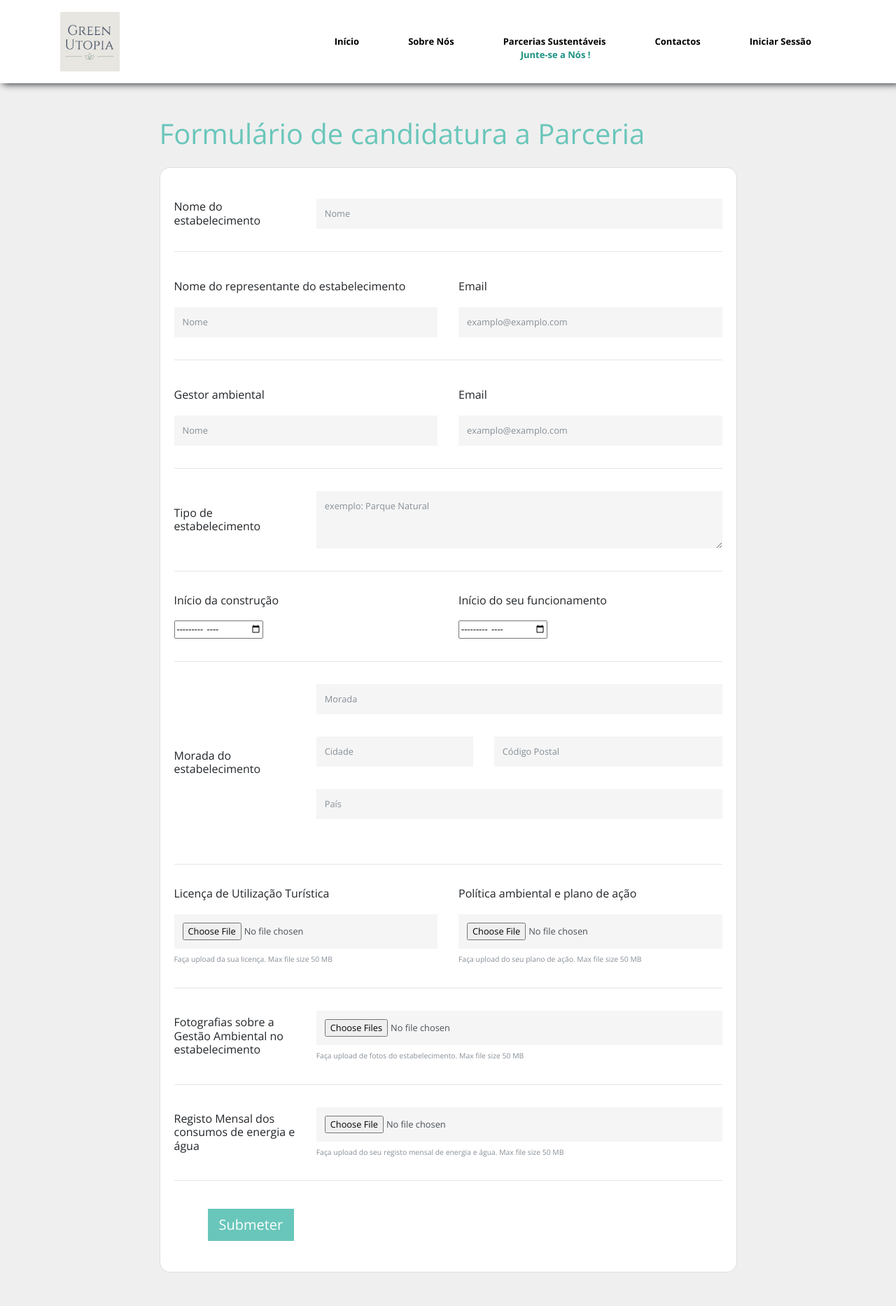
After one commit to EduardoFernandesUA/GreenUtopia, a Flask app: template templates/formulario_parcerias.html in a window 1280 px wide. The commit adds this page. Shown: the whole page at 70% size. Run offline with Flask 2, Linux system fonts and the light colour scheme; the template is opened without the code that fills it, so the values that code supplies are empty; data comes from the database, SQL or seed files in the repository; both versions use the stored data as it was after the commit; some libraries are stand-ins or nearby versions.

Commit message:
parcerias e formulario

```diff
--- a/greenUapp.py
+++ b/greenUapp.py
@@ -114,7 +114,13 @@ def logout():
 
 @app.route('/parceriasSustentaveis')
 def parceriasSust():
-	return render_template('parceriasSustentaveis.html', currentPage='parceriasSustentaveis')
+	return render_template('parceriasSustentaveis.html', currentPage='parceriasSustentaveis', user=getUser(request))
+
+@app.route('/formulario_parcerias')
+def formulario_parcerias():
+	if not authenticated(request):
+		return redirect("/iniciarSessao")
+	return render_template('formulario_parcerias.html', currentPage='formulario_parcerias', user=getUser(request))
 
 
 @app.route('/sobreNos')
--- /dev/null
+++ b/templates/formulario_parcerias.html
@@ -0,0 +1,284 @@
+{% extends "base.html" %}
+
+
+
+{% block content %}
+
+{% include 'nav.html'%}
+
+<head>
+<script type="text/javascript" src="jquery.js"></script>
+<script type="text/javascript" src="jquery.form.js"></script>
+<script>
+$(document).ready(function()
+{
+ $('form').ajaxForm(function()
+ {
+  alert("Uploaded SuccessFully");
+ });
+});
+
+function previewImages() {
+
+  var preview = document.querySelector('#preview');
+
+  if (this.files) {
+    [].forEach.call(this.files, readAndPreview);
+  }
+
+  function readAndPreview(file) {
+
+    // Make sure `file.name` matches our extensions criteria
+    if (!/\.(jpe?g|png|gif)$/i.test(file.name)) {
+      return alert(file.name + " is not an image");
+    } // else...
+
+    var reader = new FileReader();
+
+    reader.addEventListener("load", function() {
+      var image = new Image();
+      image.height = 100;
+      image.title  = file.name;
+      image.src    = this.result;
+      preview.appendChild(image);
+    });
+
+    reader.readAsDataURL(file);
+
+  }
+
+}
+
+document.querySelector('#file-input').addEventListener("change", previewImages);
+</script>
+</head>
+
+<section class="p-5 tm-container-outer tm-bg-gray">
+    <div class="container h-100">
+      <div class="row d-flex justify-content-center align-items-center h-100">
+        <div class="col-xl-9">
+
+          <h1 class="text-white mb-4"><font color="69c6ba">Formulário de candidatura a Parceria</font></h1>
+
+          <div class="card" style="border-radius: 15px;">
+            <div class="card-body">
+
+              <div class="row align-items-center pt-4 pb-3">
+                <div class="col-md-3 ps-5">
+
+                  <h6 class="mb-0">Nome do estabelecimento</h6>
+
+                </div>
+                <div class="col-md-9 pe-5">
+
+                  <input type="text" class="form-control form-control-lg" placeholder="Nome" />
+
+                </div>
+              </div>
+
+              <hr class="mx-n3">
+
+              <div class="row align-items-center pt-4 pb-3">
+                <div class="col-md-6 ps-5">
+
+                  <h6 class="mb-0">Nome do representante do estabelecimento</h6>
+                  <br>
+                  <input type="text" class="form-control form-control-lg" placeholder="Nome" />
+
+                </div>
+                <div class="col-md-6 pe-5">
+
+                    <h6 class="mb-0">Email</h6>
+                    <br>
+                    <input type="email" class="form-control form-control-lg" placeholder="examplo@examplo.com" />
+
+                  </div>
+              </div>
+
+              <hr class="mx-n3">
+
+              <div class="row align-items-center pt-4 pb-3">
+                <div class="col-md-6 ps-5">
+
+                  <h6 class="mb-0">Gestor ambiental</h6>
+                  <br>
+                  <input type="text" class="form-control form-control-lg" placeholder="Nome" />
+
+                </div>
+                <div class="col-md-6 pe-5">
+
+                    <h6 class="mb-0">Email</h6>
+                    <br>
+                    <input type="email" class="form-control form-control-lg" placeholder="examplo@examplo.com" />
+
+                  </div>
+              </div>
+
+              <hr class="mx-n3">
+
+              <div class="row align-items-center py-3">
+                <div class="col-md-3 ps-5">
+
+                  <h6 class="mb-0">Tipo de estabelecimento</h6>
+
+                </div>
+                <div class="col-md-9 pe-5">
+
+                  <textarea class="form-control" rows="3" placeholder="exemplo: Parque Natural"></textarea>
+
+                </div>
+              </div>
+
+              <hr class="mx-n3">
+
+              <div class="row align-items-center py-3">
+                <div class="col-md-6 ps-5">
+
+                  <h6 class="mb-0">Início da construção</h6>
+                  <br>
+                  <input type="month" id="start_construction" name="start"
+                  min="1800-01" max="2022-06">
+                </div>
+
+                <div class="col-md-6 pe-5">
+
+                    <h6 class="mb-0">Início do seu funcionamento</h6>
+                    <br>
+                    <input type="month" id="start_functioning" name="start"
+                    min="1800-01" max="2030-12">
+                  </div>
+                </div>
+
+                <hr class="mx-n3">
+
+                <div class="row align-items-center py-3">
+                    <div class="col-md-3 ps-5">
+
+                      <h6 class="mb-0">Morada do estabelecimento</h6>
+
+                    </div>
+                    <div class="col-md-9 pe-5">
+                        <div class="form-group">
+                            <div class="mb-4 pb-2">
+                                <div class="form-outline form-white">
+                                    <input type="street"
+                                    class="form-control"
+                                    id="autocomplete"
+                                    placeholder="Morada">
+                                </div>
+                              </div>
+
+                              <div class="row">
+                                <div class="col-md-5 mb-4 pb-2">
+
+                                  <div class="form-outline form-white">
+                                    <input type="city"
+                                    width="50%"
+                                    class="form-control"
+                                    id="inputCity"
+                                    placeholder="Cidade" />
+                                  </div>
+
+                                </div>
+                                <div class="col-md-7 mb-4 pb-2">
+
+                                  <div class="form-outline form-white">
+                                    <input type="zip"
+                                    width="30%"
+                                    class="form-control"
+                                    id="inputZip"
+                                    placeholder="Código Postal" />
+                                  </div>
+
+                                </div>
+                              </div>
+
+                              <div class="mb-4 pb-2">
+                                <div class="form-outline form-white">
+                                    <input type="country"
+                                    class="form-control"
+                                    id="inputCountry"
+                                    placeholder="País">
+                                </div>
+                              </div>
+
+                        </div>
+                    </div>
+                  </div>
+
+
+              <hr class="mx-n3">
+
+              <div class="row align-items-center py-3">
+                <div class="col-md-6 ps-5">
+
+                  <h6 class="mb-0">Licença de Utilização Turística</h6>
+                  <br>
+                  <input class="form-control form-control-lg" id="licença_turistica" type="file" />
+                  <div class="small text-muted mt-2">Faça upload da sua licença. Max file
+                    size 50 MB</div>
+                </div>
+                <div class="col-md-6 pe-5">
+
+                  <h6 class="mb-0">Política ambiental e plano de ação</h6>
+                  <br>
+                  <input class="form-control form-control-lg" id="plano_de_acao" type="file" />
+                  <div class="small text-muted mt-2">Faça upload do seu plano de ação. Max file
+                    size 50 MB</div>
+
+
+                </div>
+              </div>
+
+              <hr class="mx-n3">
+
+              <div class="row align-items-center py-3">
+                <div class="col-md-3 ps-5">
+
+                  <h6 class="mb-0">Fotografias sobre a Gestão Ambiental no estabelecimento</h6>
+
+                </div>
+                <div class="col-md-9 pe-5">
+
+                  <input class="form-control form-control-lg" id="foto_estabelecimento" multiple type="file" accept="image/png, image/jpeg">
+                  <div id="preview"></div>
+                  <div class="small text-muted mt-2">Faça upload de fotos do estabelecimento. Max file
+                    size 50 MB</div>
+
+
+
+                </div>
+              </div>
+
+              <hr class="mx-n3">
+
+              <div class="row align-items-center py-3">
+                <div class="col-md-3 ps-5">
+
+                  <h6 class="mb-0">Registo Mensal dos consumos de energia e água</h6>
+
+                </div>
+                <div class="col-md-9 pe-5">
+
+                  <input class="form-control form-control-lg" id="registo_mensal_energia_agua" type="file" />
+                  <div class="small text-muted mt-2">Faça upload do seu registo mensal de energia e água. Max file
+                    size 50 MB</div>
+
+                </div>
+              </div>
+
+              <hr class="mx-n3">
+
+              <div class="px-5 py-4">
+                <button type="submit" class="btn btn-primary btn-lg">Submeter</button>
+              </div>
+
+            </div>
+          </div>
+
+        </div>
+      </div>
+    </div>
+  </section>
+
+{% endblock %}
```
Also changed, not shown: templates/parceriasSustentaveis.html (+66 -3 lines), greenDB.db.
